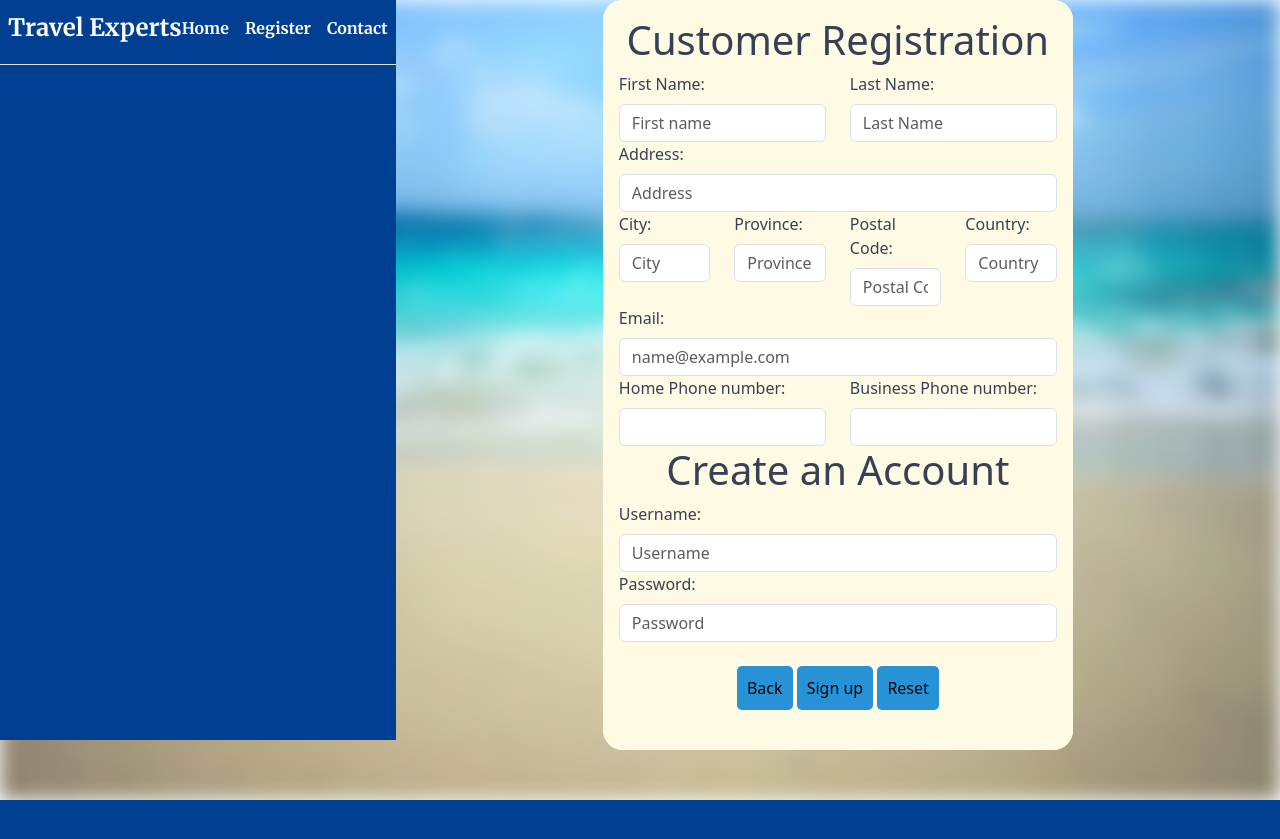
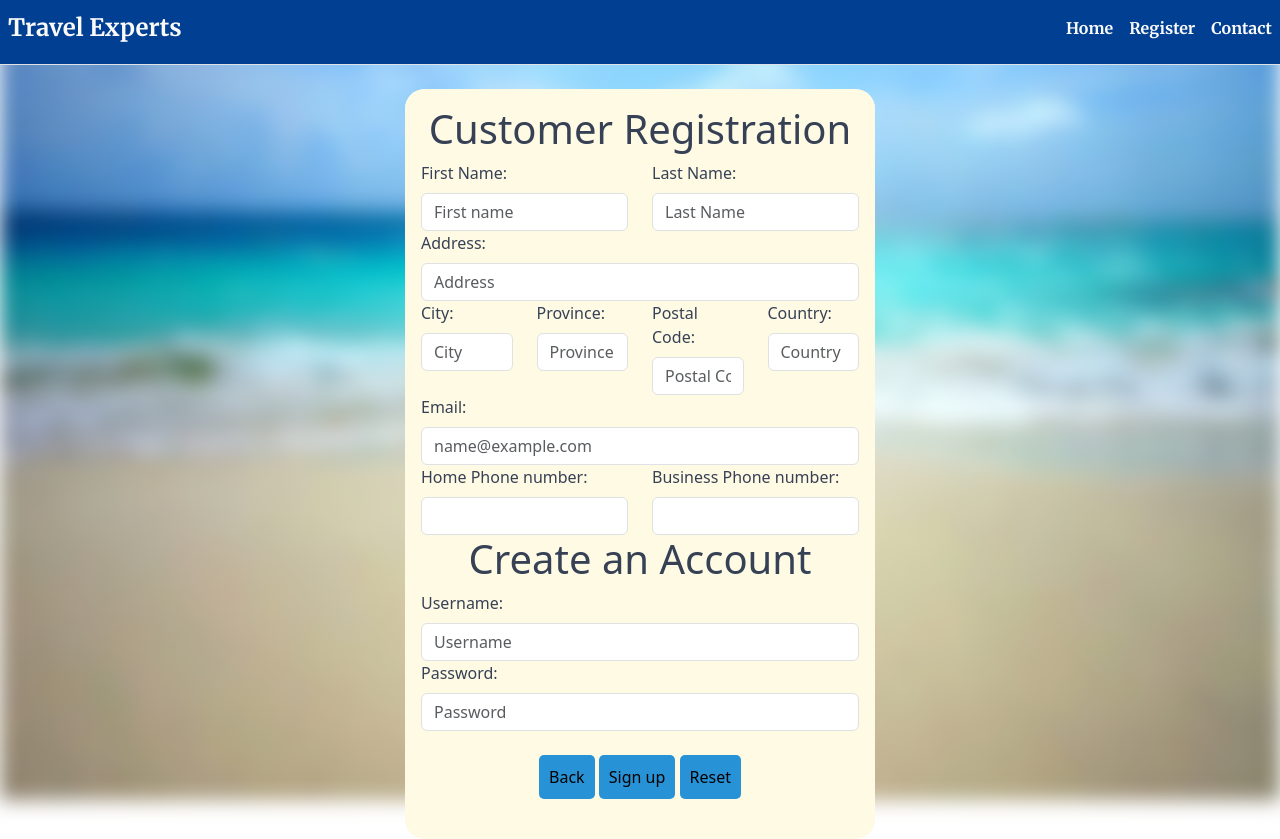
Before and after one commit to grayson-g/travelexperts, a Node project: template views/registerform.ejs in a window 1280 px wide. Before the commit the page ends 800 px from the top, so only its background shows below. Run offline with Node 20 templates, Linux system fonts and the light colour scheme; the template is opened without the code that fills it, so the values that code supplies are empty; some libraries are stand-ins or nearby versions.

Commit message:
changed display flex

```diff
--- a/views/registerform.ejs
+++ b/views/registerform.ejs
@@ -8,7 +8,6 @@
 		<link href="/css/bootstrap.min.css" rel="stylesheet" type="text/css">
 		<style>
 			body {
-				display: flex;
 				align-content: center;
 				width: 100vw;
 				height: 100v
@@ -34,6 +33,7 @@
 			}
 
 			form {
+				width: fit-content;
 				color: #364156;
 				display: flex;
 				background-color: #fffae3;
```
